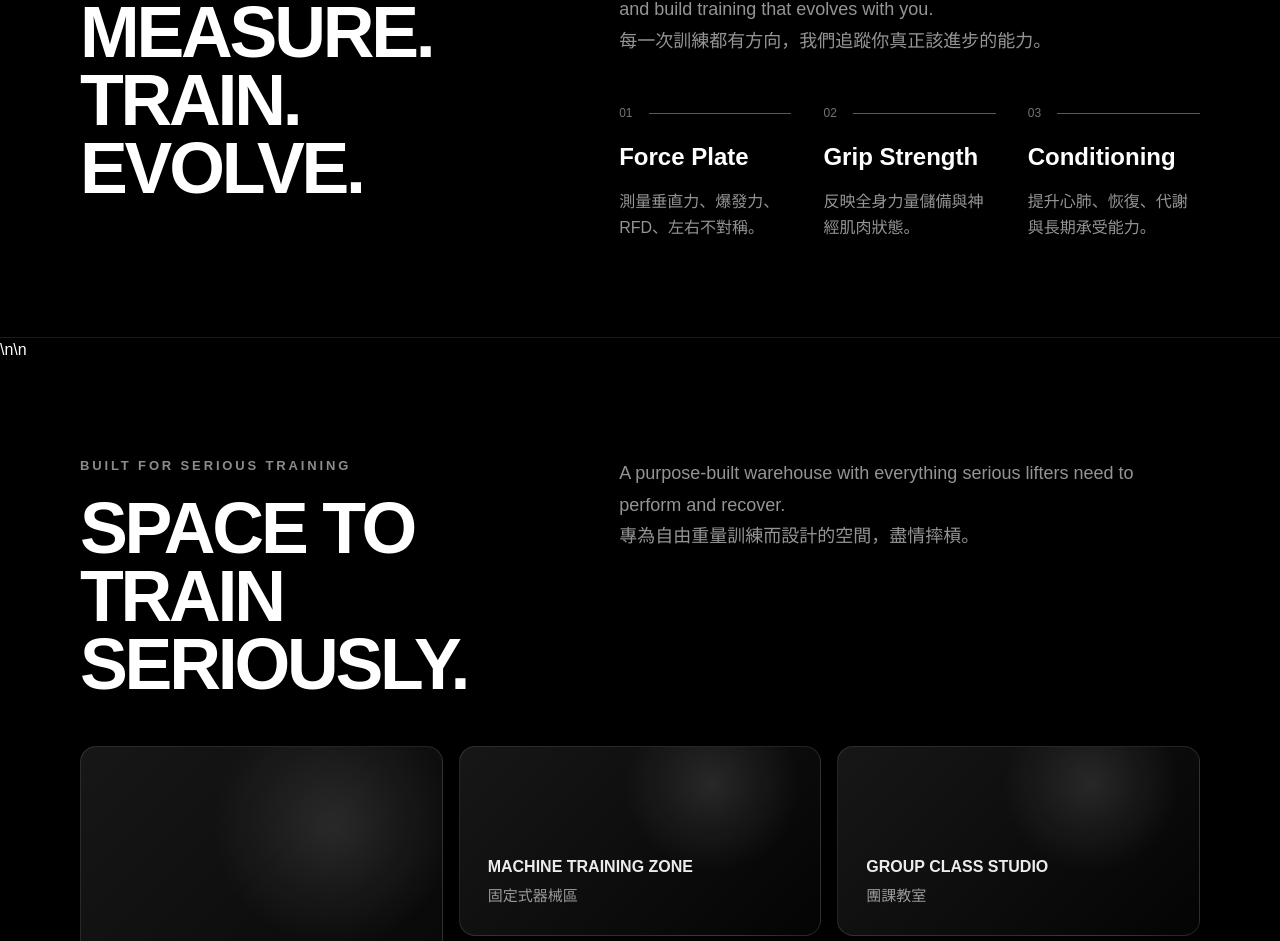
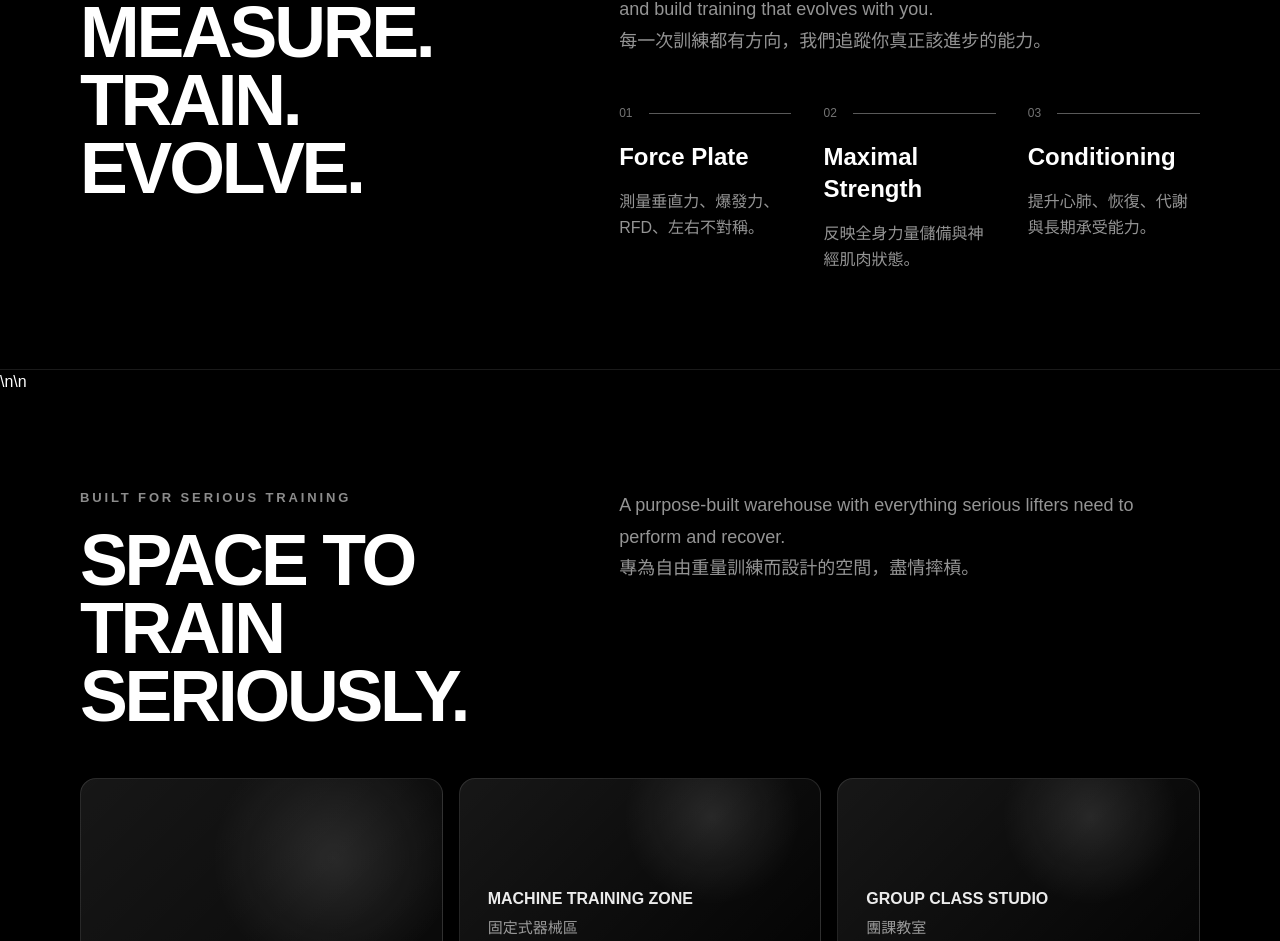
Before and after one commit to dezz604/warehouse-gym, a Next.js app: page / in a window 1280 px wide. Shown: the part 1971-2912 px from the top of the page. Built offline with nearby package versions, Linux system fonts and the light colour scheme.

Commit message:
Align Lift and Heavy left edge

```diff
--- a/app/page.tsx
+++ b/app/page.tsx
@@ -192,7 +192,7 @@ export default function Home() {
     },
     {
       num: "02",
-      title: "Grip Strength",
+      title: "Maximal Strength",
       desc: "反映全身力量儲備與神經肌肉狀態。",
     },
     {
```
